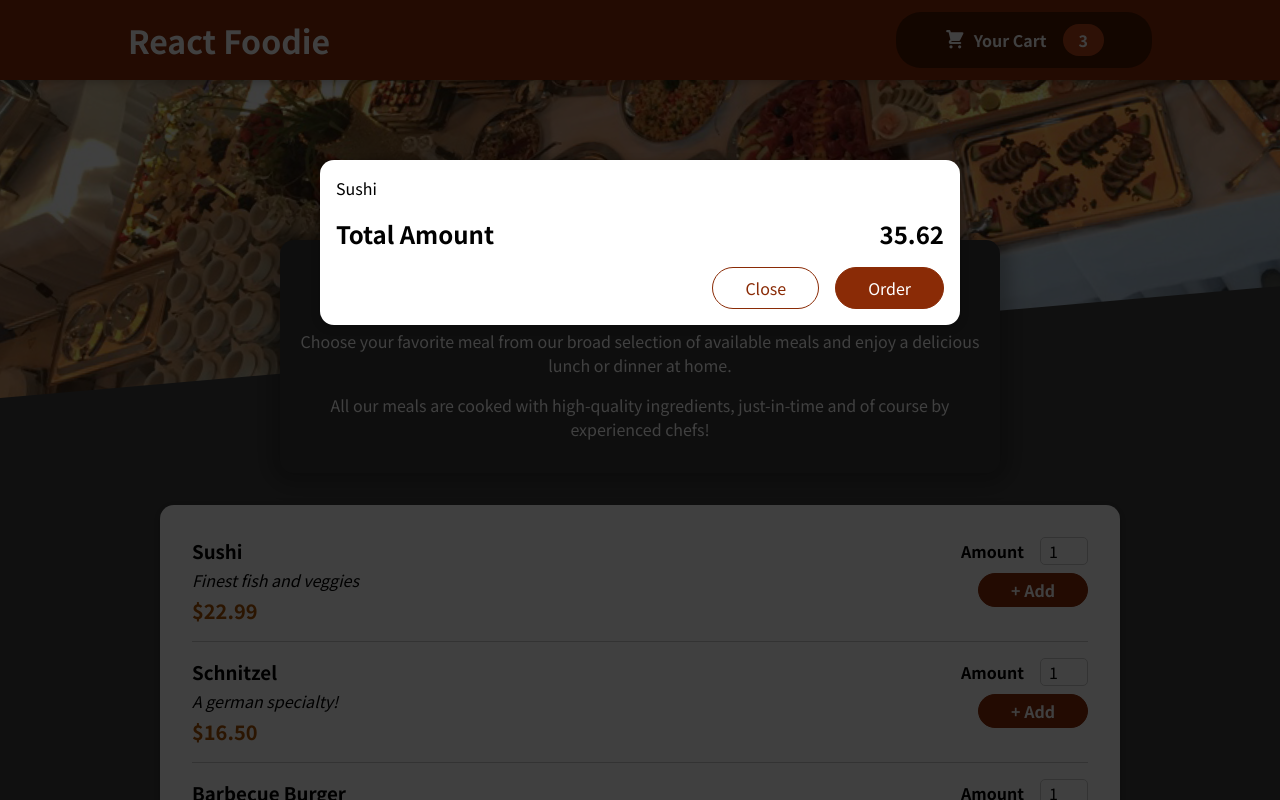
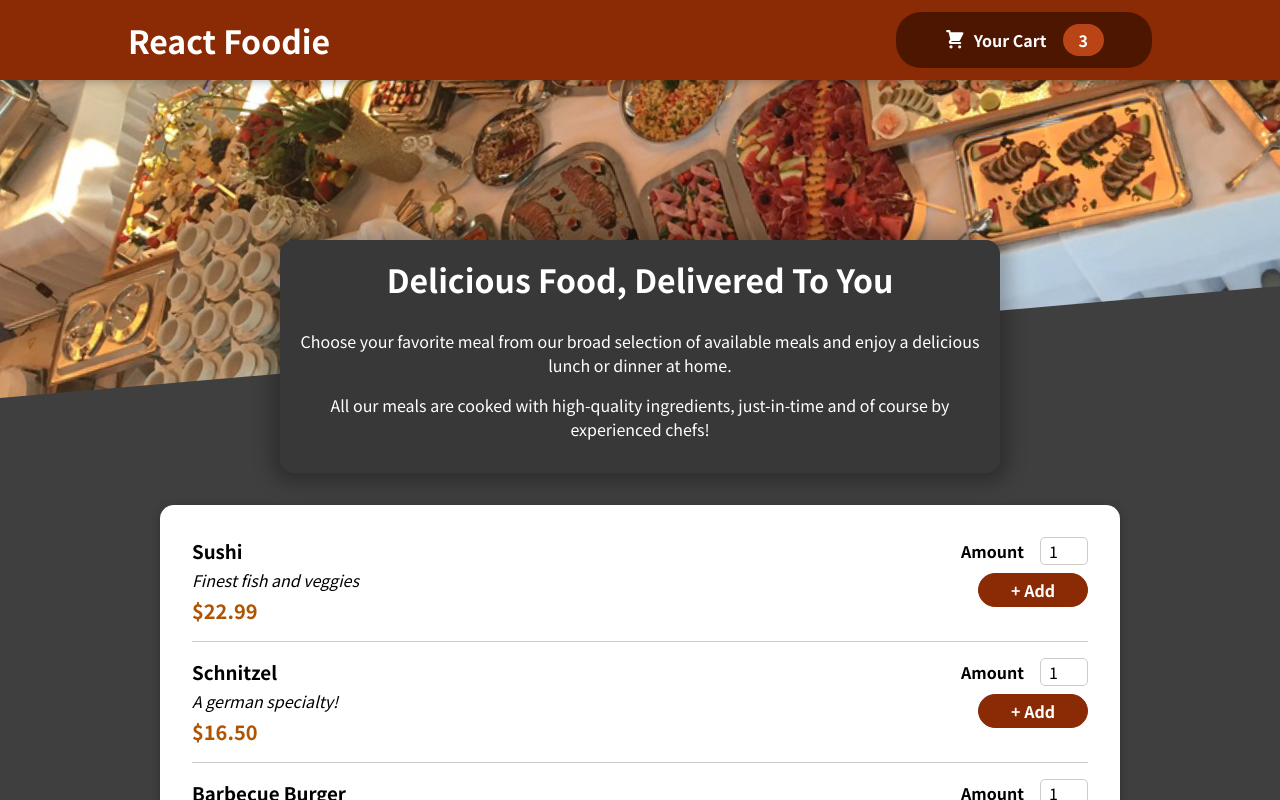
Before and after one commit to Russelllin7789/food_order_website, a React (Create React App) app: page / in a window 1280 px wide. Shown: the top 800 px of the page. Built offline with nearby package versions, Linux system fonts and the light colour scheme.

Commit message:
Add a state for show or hide cart modal

```diff
--- a/src/App.js
+++ b/src/App.js
@@ -1,13 +1,23 @@
-import React from "react";
+import React, { useState } from "react";
 
 import Header from "./components/Layout/Header";
 import Meals from "./components/Meals/Meals";
 import Cart from "./components/Cart/Cart";
 
 const App = () => {
+  const [cartIsShown, setCartIsShown] = useState(false)
+
+  const showCartHandler = () => {
+    setCartIsShown(true)
+  }
+
+  const hideCartHandler = () => {
+    setCartIsShown(false)
+  }
+
   return (
     <React.Fragment>
-      <Cart />
+      {cartIsShown && <Cart />}
       <Header />
       <main>
         <Meals />
```
Also changed, not shown: 1 other file (tests, documents, lock files or other folders).
